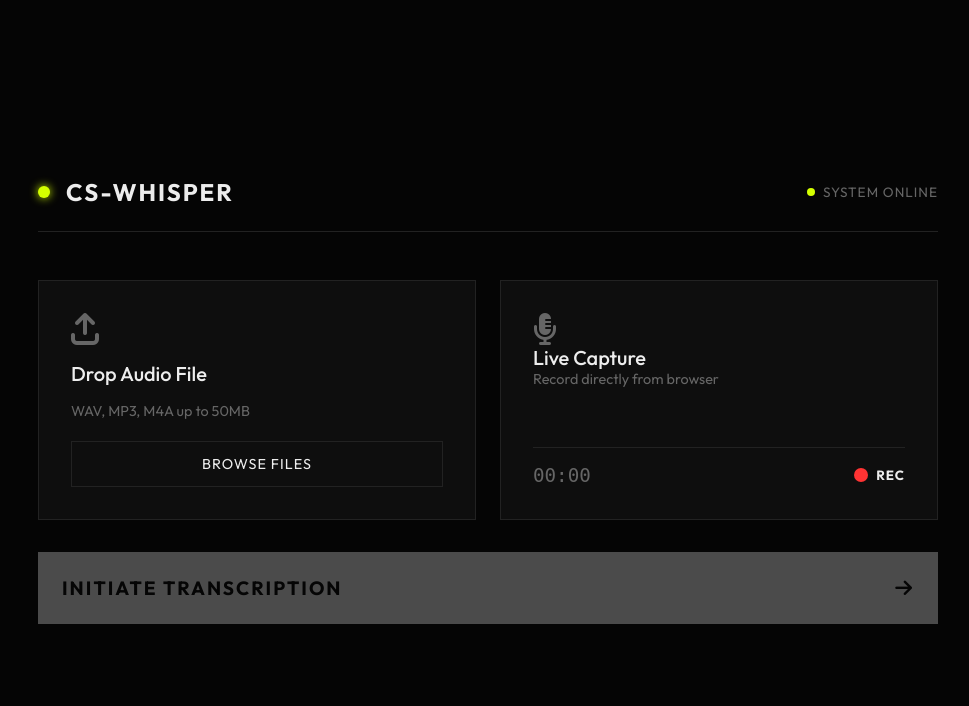
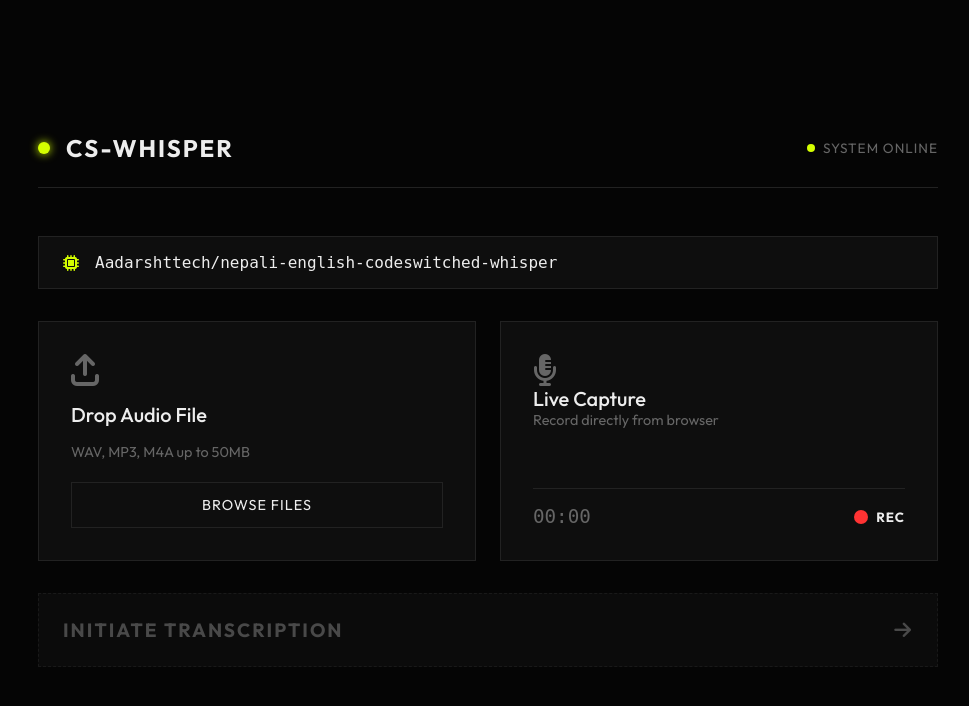
Before and after one commit to Aadarshttech/nepali-english-codeswitched-whisper, a Flask app: page / in a window 1280 px wide. Shown: the top 706 px of the page, without its empty margins (152-1121 px from the left). Run offline with Flask 3, Linux system fonts and the light colour scheme.

Commit message:
fix: Add dynamic model path and GPU support, fix UI glitches

```diff
--- a/dashboard/app.py
+++ b/dashboard/app.py
@@ -3,17 +3,9 @@ import csv
 from flask import Flask, request, jsonify, render_template
 import uuid
 import warnings
+import torch
+
 warnings.filterwarnings("ignore")
-
-try:
-    from transformers import pipeline
-    MODEL_NAME = "Aadarshttech/nepali-english-codeswitched-whisper"
-    print(f"Loading model {MODEL_NAME}...")
-    transcriber = pipeline("automatic-speech-recognition", model=MODEL_NAME)
-    print("Model loaded successfully.")
-except Exception as e:
-    print(f"Failed to load model: {e}")
-    transcriber = None
 
 app = Flask(__name__)
 app.config['UPLOAD_FOLDER'] = 'uploads'
@@ -25,6 +17,11 @@ if not os.path.exists(FEEDBACK_FILE):
     with open(FEEDBACK_FILE, mode='w', newline='', encoding='utf-8') as f:
         writer = csv.writer(f)
         writer.writerow(['id', 'transcript', 'rating', 'timestamp'])
+
+transcriber_cache = {
+    "model_path": None,
+    "pipeline": None
+}
 
 @app.route('/')
 def index():
@@ -39,24 +36,39 @@ def transcribe():
     if file.filename == '':
         return jsonify({'error': 'No selected file'}), 400
 
+    model_path = request.form.get('model_path', 'Aadarshttech/nepali-english-codeswitched-whisper')
+
     filepath = os.path.join(app.config['UPLOAD_FOLDER'], f"{uuid.uuid4()}_{file.filename}")
     file.save(filepath)
 
-    if transcriber is None:
-        # Mock transcriber response for testing if model failed to load
-        text = "This is a mocked transcription. The model failed to load or is taking too long."
-        if os.path.exists(filepath):
-            os.remove(filepath)
-        return jsonify({'text': text})
+    if transcriber_cache["model_path"] != model_path or transcriber_cache["pipeline"] is None:
+        try:
+            from transformers import pipeline
+            device = "cuda:0" if torch.cuda.is_available() else "cpu"
+            print(f"Loading model {model_path} on {device}...")
+            transcriber_cache["pipeline"] = pipeline(
+                "automatic-speech-recognition",
+                model=model_path,
+                device=device,
+                generate_kwargs={"no_repeat_ngram_size": 5}
+            )
+            transcriber_cache["model_path"] = model_path
+            print("Model loaded successfully.")
+        except Exception as e:
+            print(f"Failed to load model: {e}")
+            if os.path.exists(filepath):
+                os.remove(filepath)
+            return jsonify({'error': f"Model failed to load. Error: {str(e)}"}), 500
 
     try:
-        result = transcriber(filepath)
+        result = transcriber_cache["pipeline"](filepath)
         text = result.get('text', '')
-        # Clean up file after transcription
         if os.path.exists(filepath):
             os.remove(filepath)
         return jsonify({'text': text})
     except Exception as e:
+        if os.path.exists(filepath):
+            os.remove(filepath)
         return jsonify({'error': str(e)}), 500
 
 @app.route('/rate', methods=['POST'])
--- a/dashboard/static/css/style.css
+++ b/dashboard/static/css/style.css
@@ -90,6 +90,34 @@ body {
     display: flex;
     flex-direction: column;
     gap: 2rem;
+}
+
+.model-config {
+    display: flex;
+    align-items: center;
+    gap: 1rem;
+    background: var(--surface);
+    border: 1px solid var(--border);
+    padding: 1rem 1.5rem;
+}
+
+.model-config i {
+    color: var(--accent);
+}
+
+.model-input {
+    background: transparent;
+    border: none;
+    color: var(--text);
+    font-family: monospace;
+    font-size: 1rem;
+    width: 100%;
+    outline: none;
+    transition: color 0.3s ease;
+}
+
+.model-input:focus {
+    color: var(--accent);
 }
 
 .input-section {
@@ -271,8 +299,11 @@ canvas#visualizer {
 }
 
 .process-btn:disabled {
-    opacity: 0.3;
+    opacity: 0.7;
+    background: var(--surface);
+    color: var(--text-muted);
     cursor: not-allowed;
+    border: 1px dashed var(--border);
 }
 
 .loading-state {
--- a/dashboard/static/js/script.js
+++ b/dashboard/static/js/script.js
@@ -218,13 +218,17 @@ document.addEventListener('DOMContentLoaded', () => {
     transcribeBtn.addEventListener('click', async () => {
         if (!currentFile) return;
 
+        const originalBtnText = transcribeBtn.innerHTML;
         transcribeBtn.disabled = true;
+        transcribeBtn.innerHTML = 'PROCESSING... <i class="fa-solid fa-spinner fa-spin"></i>';
+
         loading.classList.remove('hidden');
         resultSection.classList.add('hidden');
         resetRating();
 
         const formData = new FormData();
         formData.append('audio', currentFile);
+        formData.append('model_path', document.getElementById('model-path').value);
 
         try {
             const response = await fetch('/transcribe', {
@@ -246,6 +250,7 @@ document.addEventListener('DOMContentLoaded', () => {
         } finally {
             loading.classList.add('hidden');
             transcribeBtn.disabled = false;
+            transcribeBtn.innerHTML = originalBtnText;
         }
     });
 
--- a/dashboard/templates/index.html
+++ b/dashboard/templates/index.html
@@ -23,6 +23,11 @@
         </header>
 
         <main class="workspace">
+            <div class="model-config">
+                <i class="fa-solid fa-microchip"></i>
+                <input type="text" id="model-path" value="Aadarshttech/nepali-english-codeswitched-whisper" placeholder="Model Path or HuggingFace ID" class="model-input">
+            </div>
+
             <section class="input-section">
 
                 <div class="panel upload-panel" id="drop-area">
```
